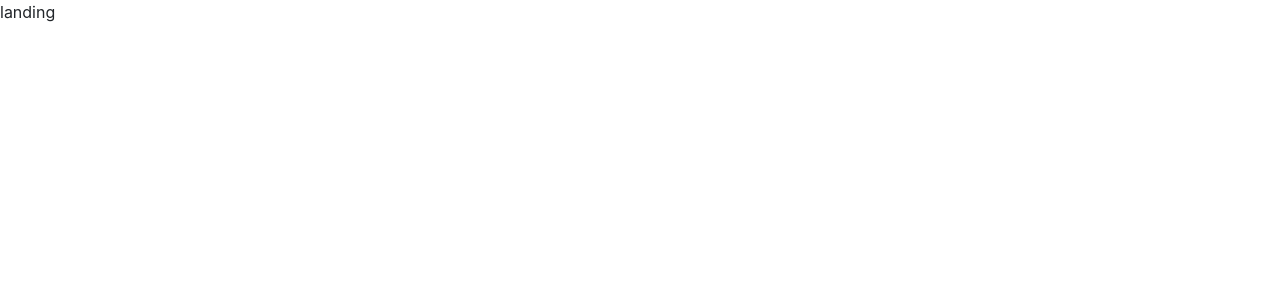
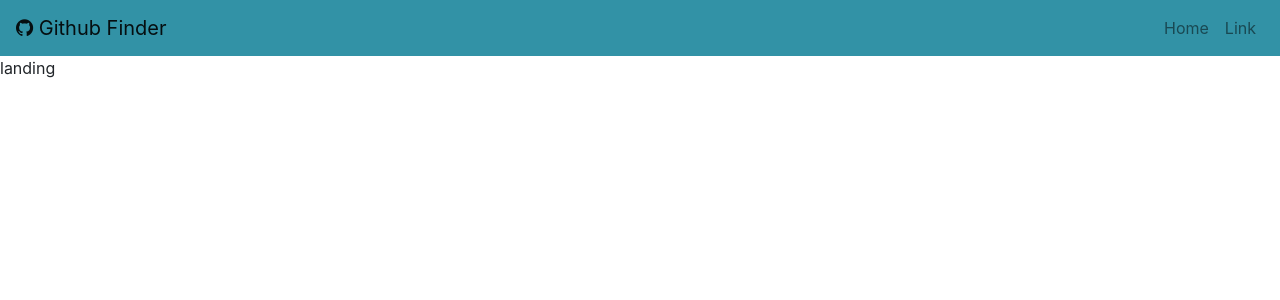
Before and after one commit to joker7t/react-mern, a React (Create React App) app in the folder github-finder/: page / in a window 1280 px wide. Shown: the top 300 px of the page. Built offline with nearby package versions, Linux system fonts and the light colour scheme.

Commit message:
add navbar

```diff
--- a/github-finder/src/App.js
+++ b/github-finder/src/App.js
@@ -5,11 +5,13 @@ import store from './store';
 import { Provider } from 'react-redux';
 import { HOME_PATH } from "./utils/constant";
 import Landing from './components/Landing';
+import MainNav from './components/layouts/MainNav';
 
 function App() {
   return (
     <Provider store={store}>
       <Router>
+        <MainNav icon="fa fa-github" title="Github Finder" />
         <div className="App">
           <Route exact path={HOME_PATH} component={Landing} />
         </div>
--- /dev/null
+++ b/github-finder/src/components/layouts/MainNav.js
@@ -0,0 +1,41 @@
+import React, { Component } from 'react';
+import { Navbar, Nav } from "react-bootstrap";
+import PropTypes from "prop-types";
+
+
+class MainNav extends Component {
+    static defaultProps = {
+        icon: "fa fa-github",
+        title: "Github Finder"
+    }
+
+    render() {
+        const { title, icon } = this.props;
+
+        return (
+            <div>
+                <Navbar bg="primary" expand="lg">
+                    <Navbar.Brand href="#home">
+                        <i className={icon} /> {title}
+                    </Navbar.Brand>
+                    <Navbar.Toggle aria-controls="basic-navbar-nav" />
+                    <Navbar.Collapse id="basic-navbar-nav">
+                        <Nav className="ml-auto">
+                            <Nav.Link href="#home">Home</Nav.Link>
+                            <Nav.Link href="#link">Link</Nav.Link>
+
+                        </Nav>
+
+                    </Navbar.Collapse>
+                </Navbar>
+            </div>
+        );
+    }
+}
+
+MainNav.propTypes = {
+    icon: PropTypes.string.isRequired,
+    title: PropTypes.string.isRequired
+}
+
+export default MainNav;
```
